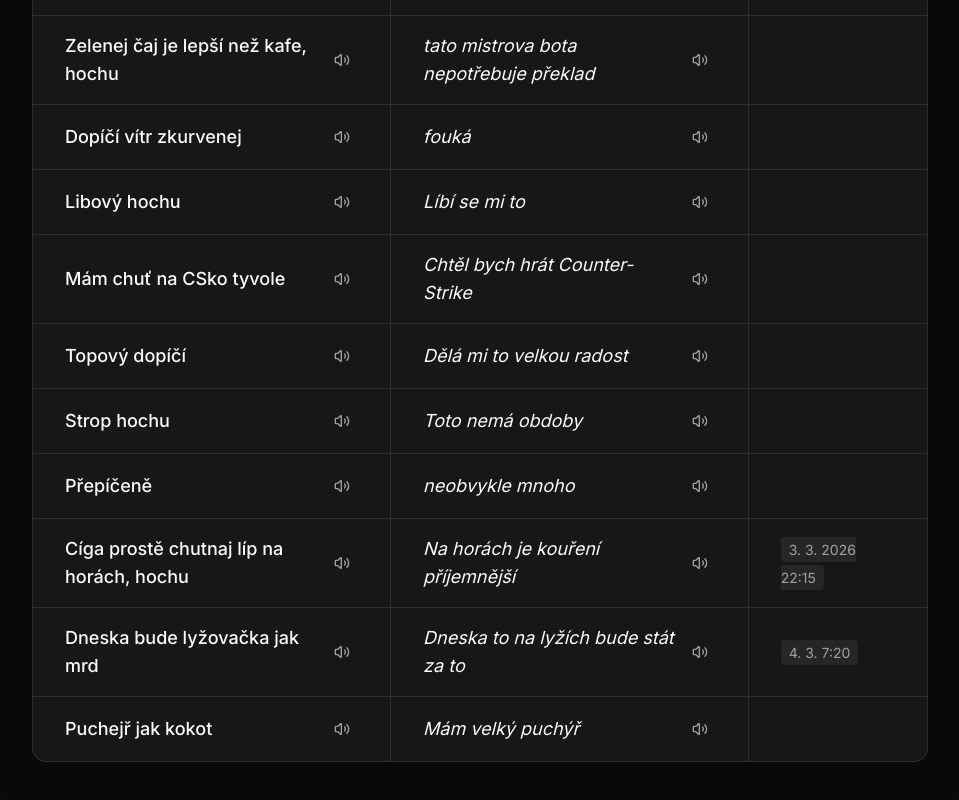
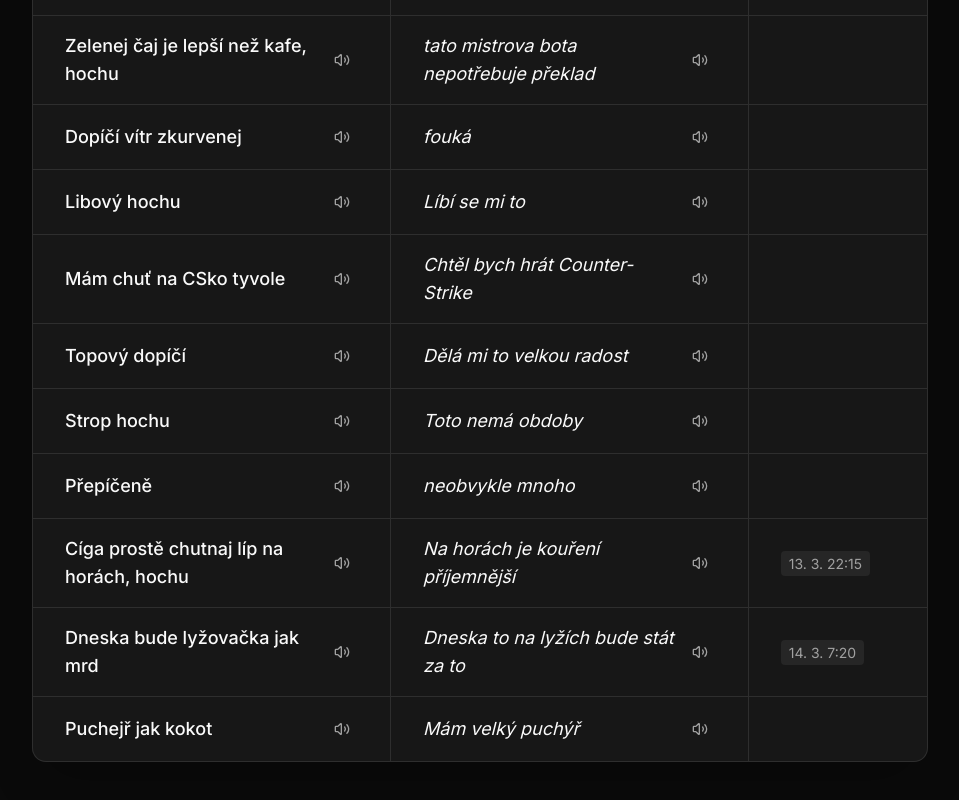
Before and after one commit to KSonny4/hoftychuvslovnik, a Next.js app: page / in a window 1280 px wide. Shown: the part 1710-2510 px from the top of the page, without its empty margins (160-1119 px from the left). Built offline with nearby package versions, Linux system fonts and the light colour scheme; a web font is replaced by a local one.

Commit message:
fix: correct slyseno dates to 13. 3. and 14. 3.

```diff
--- a/src/data/dictionary.ts
+++ b/src/data/dictionary.ts
@@ -33,8 +33,8 @@ export const dictionary: DictionaryEntry[] = [
   {
     original: "Cíga prostě chutnaj líp na horách, hochu",
     translation: "Na horách je kouření příjemnější",
-    slyseno: "3. 3. 2026 22:15"
+    slyseno: "13. 3. 22:15"
   },
-  { original: "Dneska bude lyžovačka jak mrd", translation: "Dneska to na lyžích bude stát za to", slyseno: "4. 3. 7:20" },
+  { original: "Dneska bude lyžovačka jak mrd", translation: "Dneska to na lyžích bude stát za to", slyseno: "14. 3. 7:20" },
   { original: "Puchejř jak kokot", translation: "Mám velký puchýř" },
 ];
```
